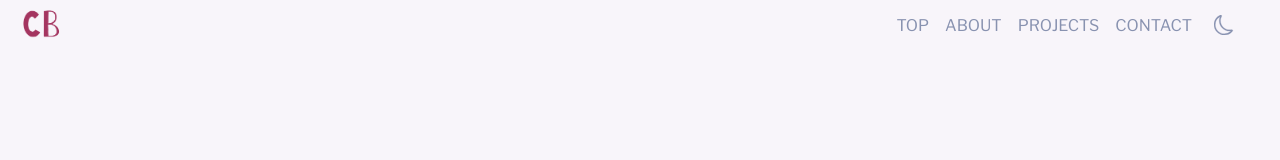
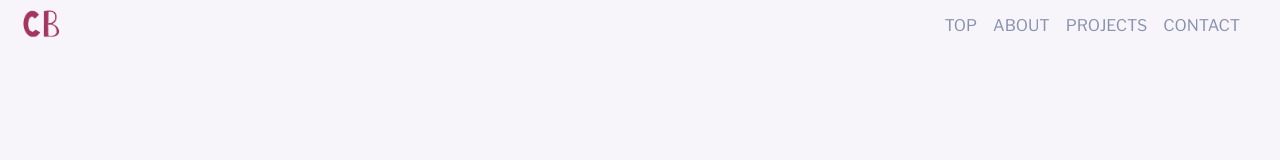
Before and after one commit to ColinBertin/portfolio, a React (Create React App) app: page / in a window 1280 px wide. Shown: the top 160 px of the page. Built offline with nearby package versions, Linux system fonts and the light colour scheme.

Commit message:
hide dark/light mode

```diff
--- a/src/components/navbar/Navbar.jsx
+++ b/src/components/navbar/Navbar.jsx
@@ -1,4 +1,4 @@
-import { BsSun, BsMoon } from "react-icons/bs";
+// import { BsSun, BsMoon } from "react-icons/bs";
 import React, { useState } from "react";
 import { FaBars, FaTimes } from "react-icons/fa";
 import Logo from "../../assets/images/cb.webp";
@@ -39,7 +39,7 @@ const Navbar = ({ toggleTheme, theme }) => {
             Contact
           </Link>
         </li>
-        <li>
+        {/* <li>
           <button
             onClick={toggleTheme}
             className={`themeButton theme-btn-desktop ${theme}`}
@@ -50,7 +50,7 @@ const Navbar = ({ toggleTheme, theme }) => {
               <BsMoon style={{ strokeWidth: "0.2" }} />
             )}
           </button>
-        </li>
+        </li> */}
       </ul>
 
       {/* Hamburger */}
@@ -99,7 +99,7 @@ const Navbar = ({ toggleTheme, theme }) => {
             Contact
           </Link>
         </li>
-        <li>
+        {/* <li>
           <button
             onClick={() => {
               toggleTheme();
@@ -113,7 +113,7 @@ const Navbar = ({ toggleTheme, theme }) => {
               <BsMoon style={{ strokeWidth: "0.2" }} />
             )}
           </button>
-        </li>
+        </li> */}
       </ul>
     </div>
   );
```
